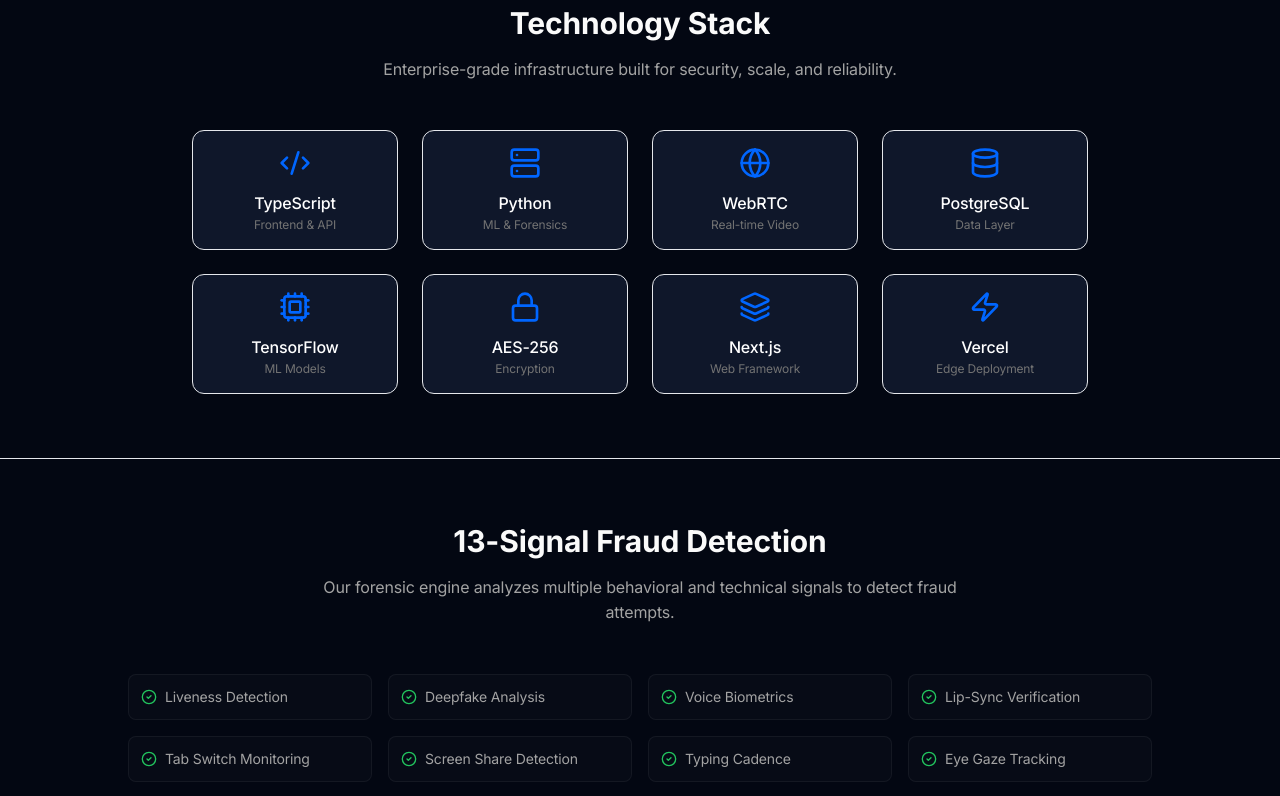
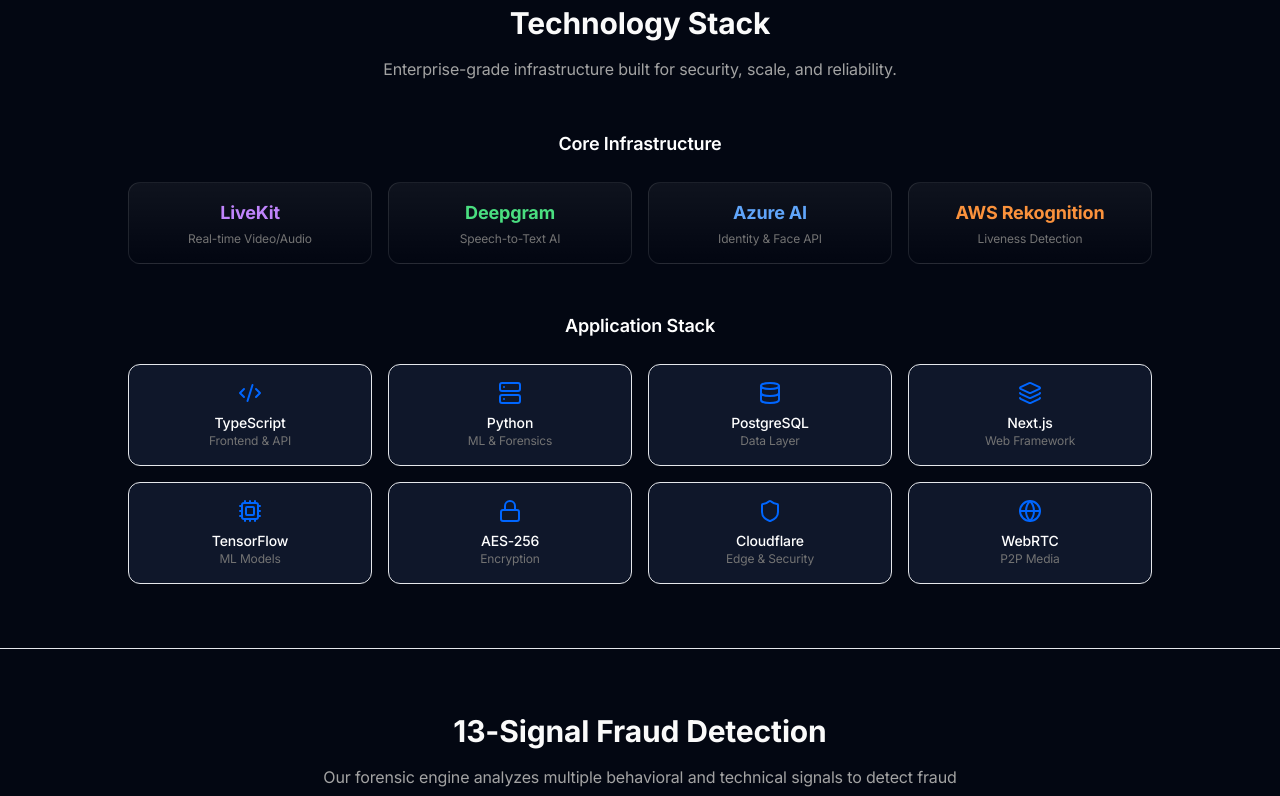
Before and after one commit to rigour-labs/talentlyt-landing, a Next.js app: page /product in a window 1280 px wide. Shown: the part 2000-2796 px from the top of the page. Built offline with nearby package versions, Linux system fonts and the light colour scheme.

Commit message:
feat: Enhance Product page with Core Infrastructure and Application Stack sections, showcasing key technologies and their roles

```diff
--- a/next.config.ts
+++ b/next.config.ts
@@ -36,12 +36,13 @@
     key: 'Content-Security-Policy',
     value: [
       "default-src 'self'",
-      "script-src 'self' 'unsafe-inline' 'unsafe-eval' https://www.googletagmanager.com https://www.google-analytics.com https://consent.cookiebot.com https://va.vercel-scripts.com",
+      "script-src 'self' 'unsafe-inline' 'unsafe-eval' https://www.googletagmanager.com https://www.google-analytics.com https://consent.cookiebot.com https://consentcdn.cookiebot.com https://va.vercel-scripts.com https://vercel.live https://static.cloudflareinsights.com https://assets.apollo.io https://news.google.com",
       "style-src 'self' 'unsafe-inline' https://fonts.googleapis.com",
       "img-src 'self' data: blob: https: http:",
       "font-src 'self' https://fonts.gstatic.com",
-      "connect-src 'self' https://www.google-analytics.com https://analytics.google.com https://www.googletagmanager.com https://consent.cookiebot.com https://vitals.vercel-insights.com",
-      "frame-src 'self' https://www.googletagmanager.com https://consent.cookiebot.com",
+      "media-src 'self' blob: https://onbadqcmbugvszb0.public.blob.vercel-storage.com",
+      "connect-src 'self' https://www.google-analytics.com https://analytics.google.com https://www.googletagmanager.com https://consent.cookiebot.com https://consentcdn.cookiebot.com https://vitals.vercel-insights.com https://vercel.live wss://ws-us3.pusher.com",
+      "frame-src 'self' https://www.googletagmanager.com https://consent.cookiebot.com https://consentcdn.cookiebot.com https://www.loom.com https://loom.com",
       "frame-ancestors 'self'",
       "form-action 'self'",
       "base-uri 'self'",
--- a/src/app/product/page.tsx
+++ b/src/app/product/page.tsx
@@ -158,23 +158,45 @@
                         Enterprise-grade infrastructure built for security, scale, and reliability.
                     </p>
 
-                    <div className="grid grid-cols-2 md:grid-cols-4 gap-6 max-w-4xl mx-auto">
+                    {/* Core Infrastructure */}
+                    <div className="max-w-5xl mx-auto mb-12">
+                        <h3 className="text-lg font-semibold text-white mb-6 text-center">Core Infrastructure</h3>
+                        <div className="grid grid-cols-2 md:grid-cols-4 gap-4">
+                            {[
+                                { label: 'LiveKit', sublabel: 'Real-time Video/Audio', color: 'text-purple-400' },
+                                { label: 'Deepgram', sublabel: 'Speech-to-Text AI', color: 'text-green-400' },
+                                { label: 'Azure AI', sublabel: 'Identity & Face API', color: 'text-blue-400' },
+                                { label: 'AWS Rekognition', sublabel: 'Liveness Detection', color: 'text-orange-400' },
+                            ].map((tech) => (
+                                <div key={tech.label} className="p-4 rounded-xl bg-gradient-to-b from-white/5 to-transparent border border-white/10 text-center">
+                                    <div className={`font-bold text-lg ${tech.color}`}>{tech.label}</div>
+                                    <div className="text-xs text-text-muted mt-1">{tech.sublabel}</div>
+                                </div>
+                            ))}
+                        </div>
+                    </div>
+
+                    {/* Application Stack */}
+                    <div className="max-w-5xl mx-auto">
+                        <h3 className="text-lg font-semibold text-white mb-6 text-center">Application Stack</h3>
+                        <div className="grid grid-cols-2 md:grid-cols-4 gap-4">
                             {[
                                 { icon: Code2, label: 'TypeScript', sublabel: 'Frontend & API' },
                                 { icon: Server, label: 'Python', sublabel: 'ML & Forensics' },
-                            { icon: Globe, label: 'WebRTC', sublabel: 'Real-time Video' },
                                 { icon: Database, label: 'PostgreSQL', sublabel: 'Data Layer' },
+                                { icon: Layers, label: 'Next.js', sublabel: 'Web Framework' },
                                 { icon: Cpu, label: 'TensorFlow', sublabel: 'ML Models' },
                                 { icon: Lock, label: 'AES-256', sublabel: 'Encryption' },
-                            { icon: Layers, label: 'Next.js', sublabel: 'Web Framework' },
-                            { icon: Zap, label: 'Vercel', sublabel: 'Edge Deployment' },
+                                { icon: Shield, label: 'Cloudflare', sublabel: 'Edge & Security' },
+                                { icon: Globe, label: 'WebRTC', sublabel: 'P2P Media' },
                             ].map((tech) => (
                                 <div key={tech.label} className="p-4 rounded-xl bg-card border border-border/50 text-center">
-                                <tech.icon className="w-8 h-8 text-brand mx-auto mb-3" />
-                                <div className="font-medium text-white">{tech.label}</div>
+                                    <tech.icon className="w-6 h-6 text-brand mx-auto mb-2" />
+                                    <div className="font-medium text-white text-sm">{tech.label}</div>
                                     <div className="text-xs text-text-muted">{tech.sublabel}</div>
                                 </div>
                             ))}
+                        </div>
                     </div>
                 </section>
 
```
Lines whose indentation alone changed are shown as unchanged.
